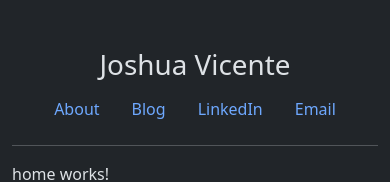
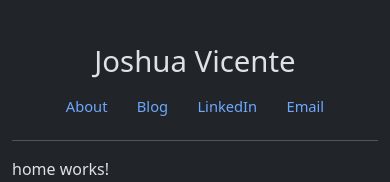
Before and after one commit to joshuavicente/ejrvt-angular, an Angular app in the folder joshuavicente/: page / in a window 390 px wide. Shown: the top 182 px of the page. Built offline with nearby package versions, Linux system fonts and the light colour scheme.

Commit message:
style: Added mobile styling for header component

```diff
--- a/joshuavicente/src/app/components/header/header.component.scss
+++ b/joshuavicente/src/app/components/header/header.component.scss
@@ -0,0 +1,10 @@
+@media (max-width: 426px) {
+  h1 { font-size: 7.529vw; }
+
+  a {
+    font-size: 3.765vw;
+    padding: 1.882vw 3.765vw 1.882vw 3.765vw;
+  }
+
+  .text-center { margin-top: 11.294vw !important; }
+}
```
